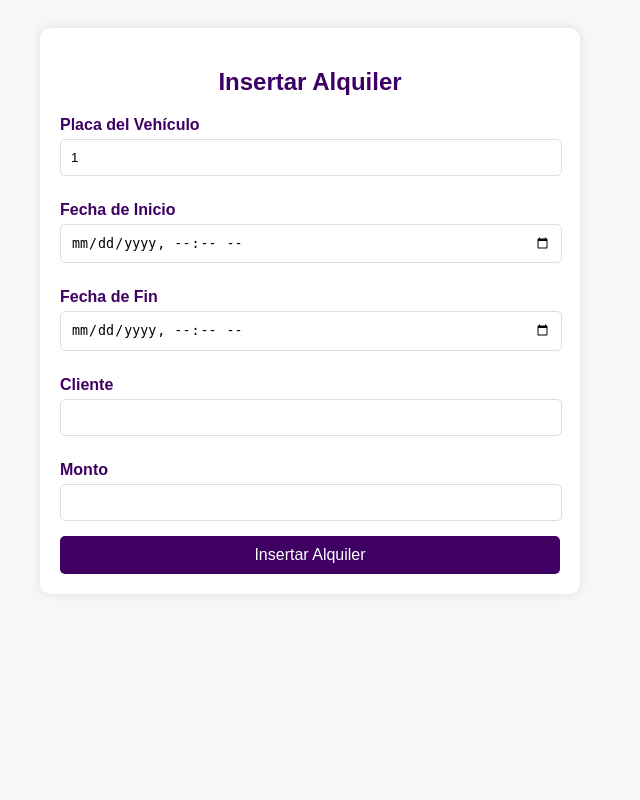
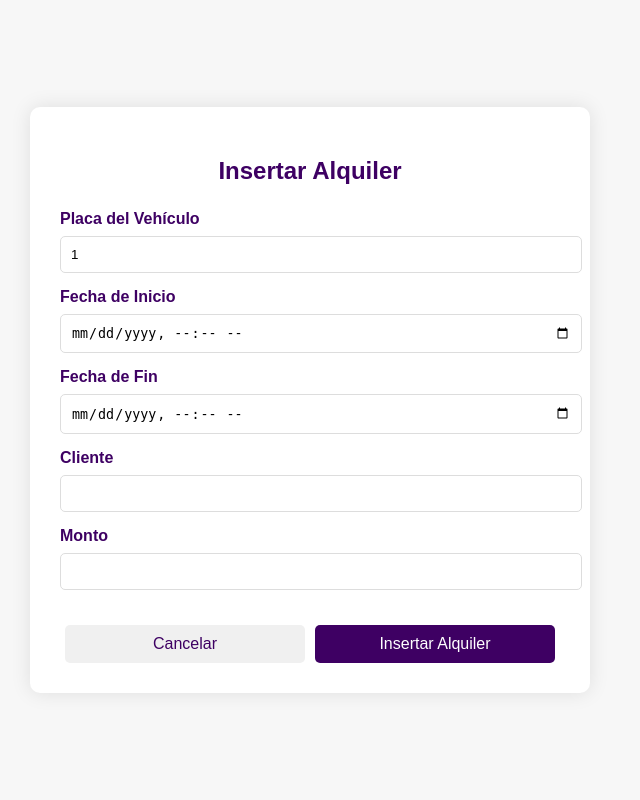
Before and after one commit to fash2110/ReqSoft-RentACar, a Flask app: page /vehiculo/1/insertar_alquiler in a window 1280 px wide. Shown: the whole page, without its empty margins (330-970 px from the left). Run offline with Flask 3, Linux system fonts and the light colour scheme.

Commit message:
Eliminar Alquiler + Cambios en pantalals de modificar y detalles

```diff
--- a/App.py
+++ b/App.py
@@ -604,6 +604,29 @@ def modificar_mantenimiento(id):
             connection.close()
 
 
+@app.route('/vehiculo/eliminar_alquiler', methods=['POST'])
+def eliminar_alquiler():
+    fecha_inicio = request.form['id_alquiler']
+
+    try:
+        # Conexión con la base de datos
+        connection = get_connection()
+        cursor = connection.cursor()
+
+        # Ejecuta la consulta para eliminar el alquiler usando la fecha de inicio como identificador
+        cursor.execute("DELETE FROM Alquileres WHERE fechaInicio = ?", (fecha_inicio,))
+        connection.commit()
+
+        flash('El alquiler ha sido eliminado con éxito.')
+
+        # Redireccionar de vuelta a la pantalla del vehículo
+        return redirect(url_for('vehiculo', id=session.get('vehiculo_id')))
+    except Exception as e:
+        flash(f"Error al eliminar el alquiler: {str(e)}")
+        return redirect(url_for('vehiculo', id=session.get('vehiculo_id')))
+    finally:
+        if 'connection' in locals() and connection:
+            connection.close()
 
 if __name__ == '__main__':
     app.run(debug=True)
--- a/templates/InsertarAlquiler.html
+++ b/templates/InsertarAlquiler.html
@@ -1,5 +1,6 @@
 <!DOCTYPE html>
 <html lang="es">
+
 <head>
     <meta charset="UTF-8">
     <meta name="viewport" content="width=device-width, initial-scale=1.0">
@@ -9,57 +10,84 @@
         body {
             font-family: Arial, sans-serif;
             background-color: #f7f7f7;
-            padding: 20px;
+            display: flex;
+            justify-content: center;
+            align-items: center;
+            height: 100vh;
+            margin: 0;
         }
 
         .container {
+            background-color: #ffffff;
+            padding: 30px;
+            border-radius: 10px;
+            box-shadow: 0 0 20px rgba(0, 0, 0, 0.1);
             max-width: 500px;
-            margin: 0 auto;
-            background-color: #fff;
-            padding: 20px;
-            border-radius: 10px;
-            box-shadow: 0 0 10px rgba(0, 0, 0, 0.1);
+            width: 100%;
         }
 
         h2 {
             text-align: center;
             color: #3E0063;
-            margin-bottom: 20px;
+            margin-bottom: 25px;
         }
 
         label {
             font-weight: bold;
             color: #3E0063;
             display: block;
-            margin-top: 10px;
+            margin-bottom: 8px;
         }
 
         input {
-            width: calc(100% - 20px);
+            width: 100%;
             padding: 10px;
-            margin-top: 5px;
             margin-bottom: 15px;
             border: 1px solid #ddd;
             border-radius: 5px;
         }
 
+        .button-container {
+            display: flex;
+            justify-content: space-between;
+            margin-top: 20px;
+        }
+
         .btn {
-            background-color: #3E0063;
-            color: white;
             padding: 10px 20px;
             border: none;
             border-radius: 5px;
+            font-size: 16px;
             cursor: pointer;
-            width: 100%;
-            font-size: 16px;
+            transition: background-color 0.3s ease;
+            text-decoration: none;
+            text-align: center;
+            flex: 1;
+            margin: 0 5px;
         }
 
-        .btn:hover {
+        .insert-btn {
+            background-color: #3E0063;
+            color: white;
+        }
+
+        .insert-btn:hover {
             background-color: #5A007A;
+        }
+
+        .cancel-btn {
+            background-color: #f0f0f0;
+            color: #3E0063;
+        }
+
+        .cancel-btn:hover {
+            background-color: #ddd;
         }
     </style>
 </head>
+
 <body>
+
     <div class="container">
         <h2>Insertar Alquiler</h2>
         <form action="{{ url_for('insertar_alquiler') }}" method="POST">
@@ -78,8 +106,13 @@
             <label for="monto">Monto</label>
             <input type="number" step="0.01" id="monto" name="monto" required>
 
-            <button type="submit" class="btn">Insertar Alquiler</button>
+            <div class="button-container">
+                <a href="{{ url_for('vehiculo', id=vehiculo.placa) }}" class="btn cancel-btn">Cancelar</a>
+                <button type="submit" class="btn insert-btn">Insertar Alquiler</button>
+            </div>
         </form>
     </div>
+
 </body>
+
 </html>
```
Also changed, not shown: templates/InsertarMantenimiento.html (+42 -12 lines), templates/Vehiculo.html (+57 -8 lines).
